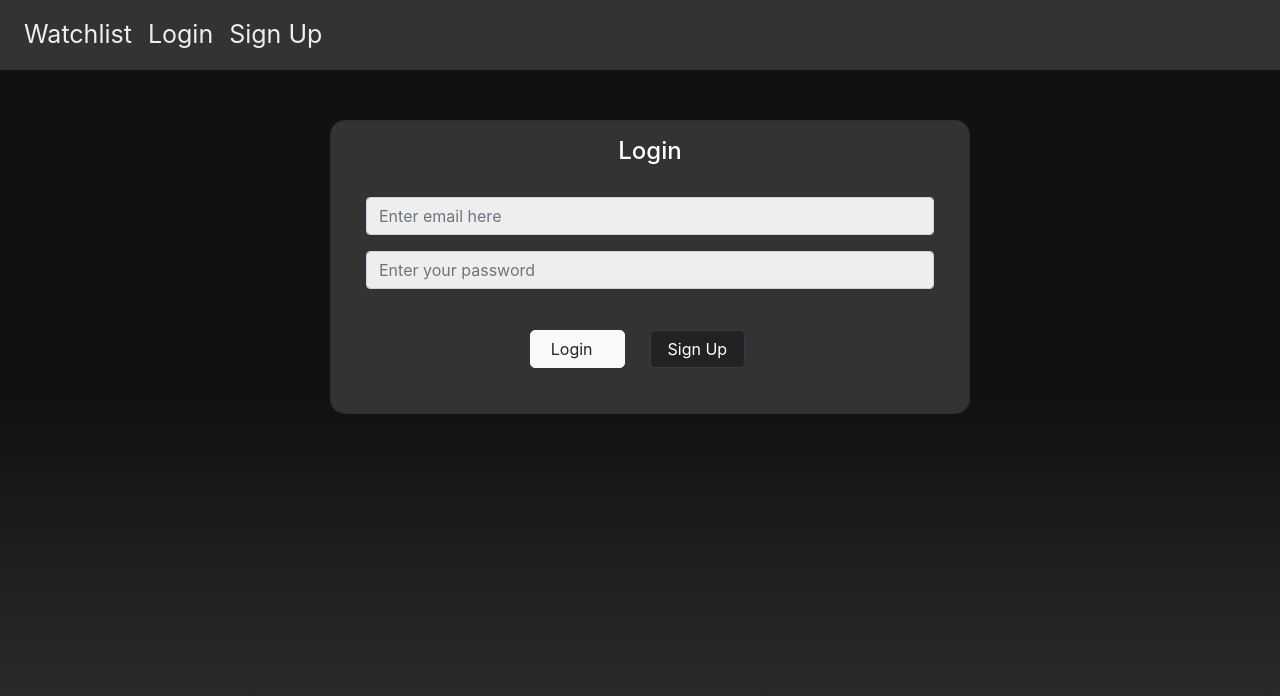
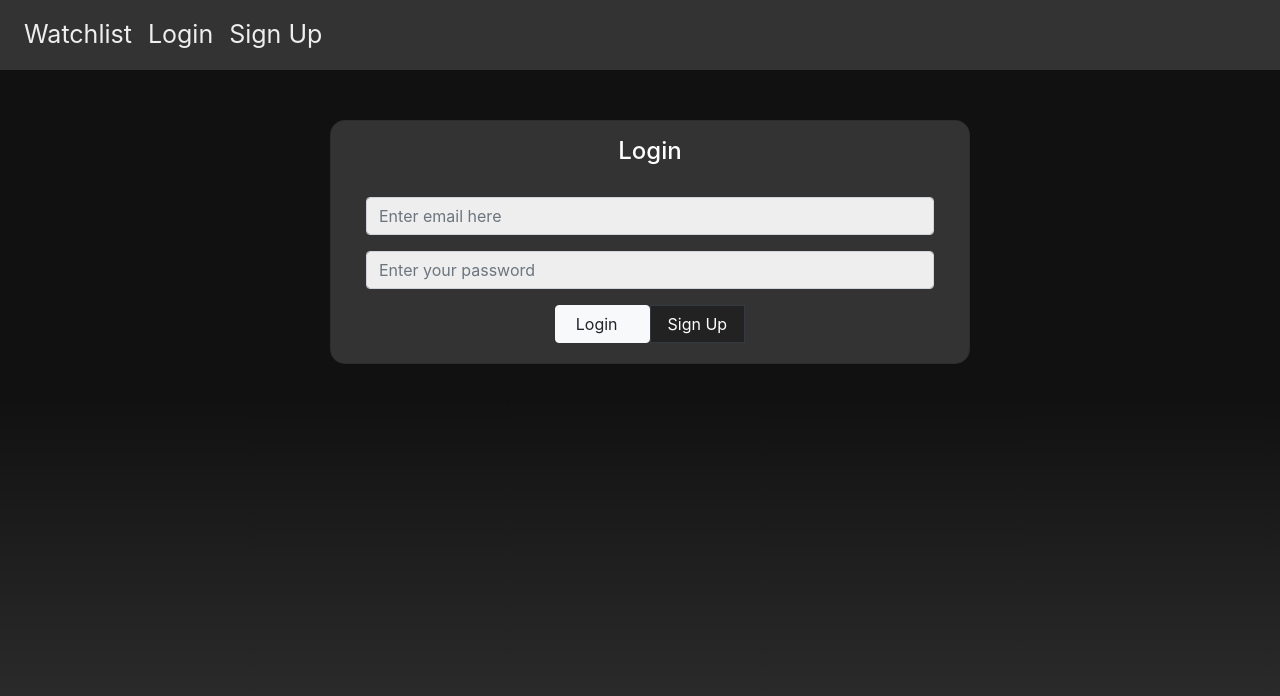
Before and after one commit to RashadArbab/DeploymentStockApp, a React (Create React App) app in the folder client/: page /login in a window 1280 px wide. Shown: the top 696 px of the page. Built offline with nearby package versions, Linux system fonts and the light colour scheme.

Commit message:
front end is wierd

```diff
--- a/client/src/Components/css/Login.css
+++ b/client/src/Components/css/Login.css
@@ -1,5 +1,4 @@
 .card {
     margin-top: 50px !important ;
     border-radius: 15px !important;
-
 }
--- a/client/src/Components/css/Register.css
+++ b/client/src/Components/css/Register.css
@@ -8,10 +8,3 @@
 .card-title{
     margin-top: 2vh;
 }
-
-.submit {
-	padding: 20px;
-}
-.btn {
-    border-radius: 5px !important;
-}
--- a/client/src/Components/js/Login.js
+++ b/client/src/Components/js/Login.js
@@ -188,6 +188,7 @@ function Login() {
      */
     function handleSubmit(evt) {
         console.log("handle submit called");
+        setSubmitCalled(true);
         evt.preventDefault();
         // validate all fields
         console.log(`${email.value}  ${password.value}`);
@@ -289,18 +290,17 @@ function Login() {
                             <div className="invalid-feedback">{password.error}</div>
                         </div>
 
-                        <button
+                        <div
                             type="submit"
                             className="btn btn-light col-sm-2"
-                            onMouseDown={() => setSubmitCalled(true)}>
+                            onClick={(evt) => handleSubmit(evt)}>
                             Login
-                        </button>
+                        </div>
 
-                        <button className="btn btn-dark col-sm-2"
-                            onClick={moveToRegister}
-                            style={{ margin: '25px' }}>
+                        <div className="btn btn-dark col-sm-2"
+                            onClick={moveToRegister}>
                             Sign Up
-                        </button>
+                        </div>
 
                         <div className="valid-feedback">{successMsg}</div>
                         <div className="invalid-feedback">{failMsg}</div>
--- a/package.json
+++ b/package.json
@@ -2,7 +2,7 @@
   "name": "deployment-stock-app",
   "version": "1.0.0",
   "description": "| Topics          | Videos                                                               | Date                | | -------         |:--------------------------------------------------------------------:| -------------------:| | Set up Reactjs and Nodejs structure | [video](https://youtu.be/bc2pOPeQyOs)| November 18th 2019 | | Run ReactJS and Nodejs in same terminal - Concurrently | [video](https://youtu.be/1REonFsWBbY)| November 18th, 2019 | | Git workflow | [video](https://www.youtube.com/watch?v=uvqlFuJWcXM)| November 18th, 2019 | | Connect to MongoDB Atlas Cluster with Mongoose | [video](https://youtu.be/OuCrHynro0w)| November 18th, 2019 | | Create & submit a form in Reactjs and resolved cors policy | [video](https://youtu.be/yITlR9vDXXo)| November 18th, 2019 | | Save data to MongoDB with Mongoose | [video](https://youtu.be/jwVCgueYcgE)| November 18th, 2019 | | Get/fetch data from MongoDB and display them in Reactjsh application | [video](https://youtu.be/Mfp94RjugWQ)| November 18th, 2019 | | Apply css styles to a ReactJS application | [video](https://youtu.be/xDsjAk54JSY)| November 18th, 2019 | | How to deploy a MERN Stack App to Heroku | [video](https://youtu.be/5PaUiPyBDJY)| November 18th, 2019 | | Connect MongoDB Atlas to your Heroku application | [video](https://youtu.be/imR9LlbG3pU)| November 18th, 2019 | | Enable automatic deployment to Heroku | [video](https://youtu.be/y_7czmJXK_c)| November 18th, 2019 |",
-  "main" : "server.js",
+  "main": "server.js",
   "scripts": {
     "test": "echo \"Error: no test specified\" && exit 1",
     "build": "cd client && npm run build",
@@ -23,7 +23,7 @@
     "concurrently": "^5.3.0",
     "express": "^4.17.1",
     "jquery": "^3.5.1",
-    "mongoose": "^5.11.10",
+    "mongoose": "^5.11.11",
     "morgan": "^1.10.0",
     "popper": "^1.0.1",
     "validator": "^13.5.2"
```
Also changed, not shown: 13 other files (tests, documents, lock files or other folders).
